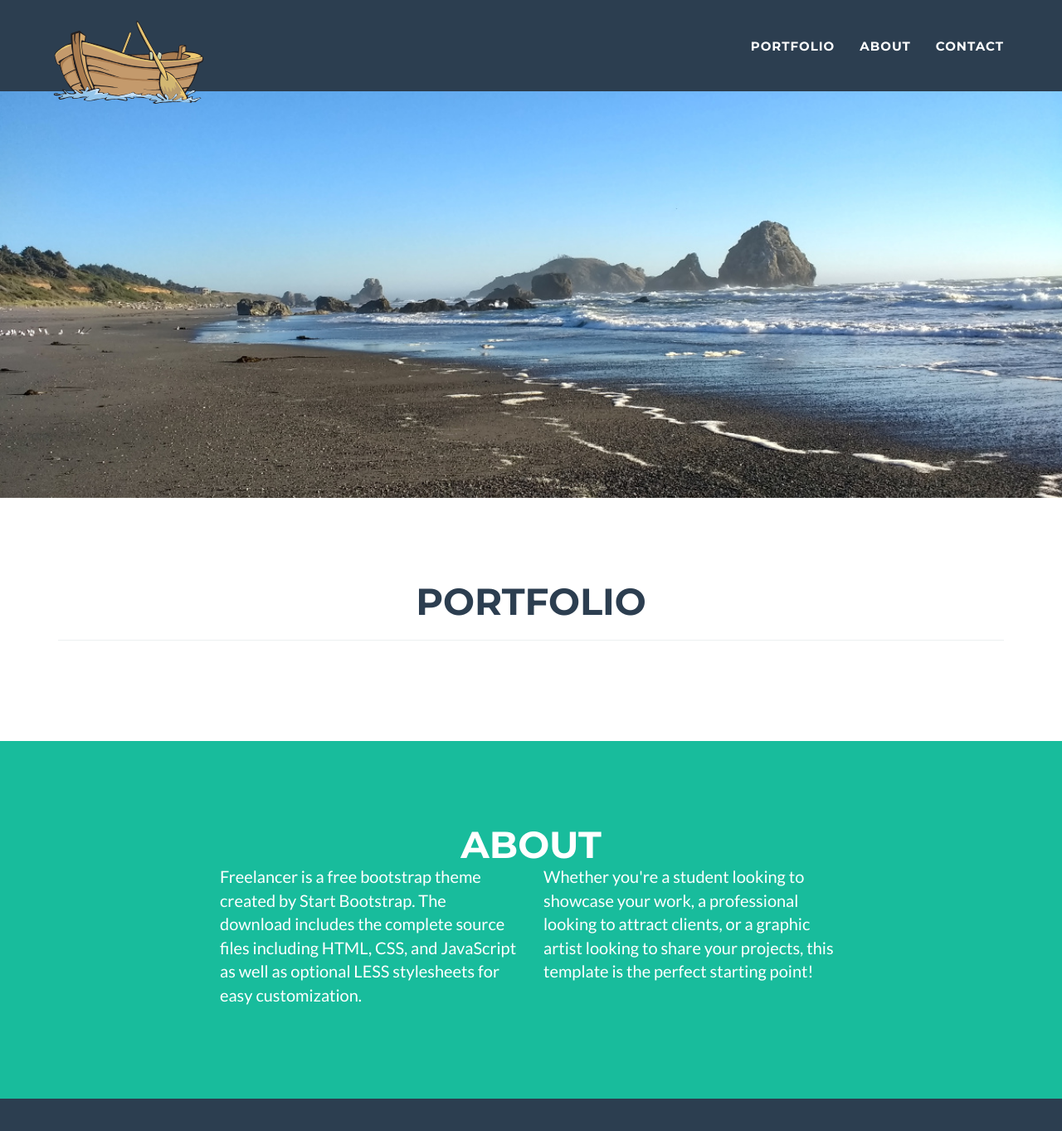
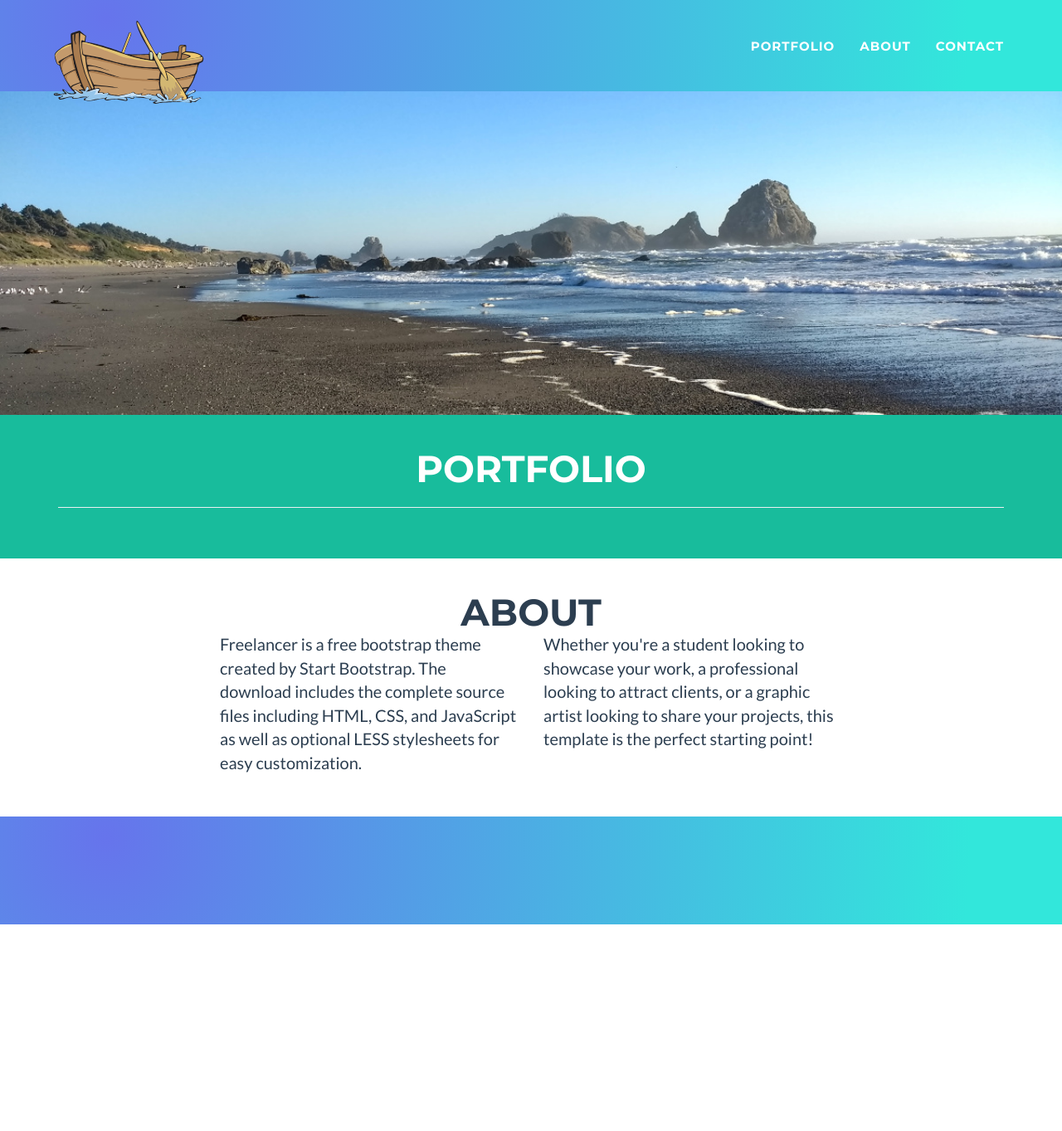
Before and after one commit to ilooner/paddletotheseasite, a Jekyll site: the page built from site/index.html, in a window 1280 px wide and 1400 px high. Shown: the top 1363 px of the window at 83% size. Built offline with Jekyll 4.4.1, drawn with Linux system fonts in a browser that asks for light colours.

Commit message:
- More coloring improvements.

```diff
--- a/site/_includes/about.html
+++ b/site/_includes/about.html
@@ -1,5 +1,5 @@
  <!-- About Section -->
-    <section class="success" id="about">
+    <section id="about">
         <div class="container">
             <div class="row">
                 <div class="col-lg-12 text-center">
--- a/site/_includes/footer.html
+++ b/site/_includes/footer.html
@@ -1,6 +1,6 @@
     <!-- Footer -->
     <footer class="text-center">
-        <div class="footer-above">
+        <div class="footer-above bar">
             <div class="container">
                 <div class="row">
                     <div class="footer-col col-md-4">
--- a/site/_includes/nav.html
+++ b/site/_includes/nav.html
@@ -1,5 +1,5 @@
    <!-- Navigation -->
-    <nav class="navbar navbar-default navbar-fixed-top">
+    <nav class="navbar navbar-default navbar-fixed-top bar">
         <div class="container">
             <!-- Brand and toggle get grouped for better mobile display -->
             <div class="navbar-header page-scroll">
@@ -11,14 +11,7 @@
                 </button>
                 <a class="navbar-brand" href="#page-top">
                     {% if site.logo_image %}
-                        <img src="{{ site.logo_image | relative_url }}"
-                        {% if site.logo_width %}
-                            width="{{ site.logo_width }}"
-                        {% endif %}
-                        {% if site.logo_height %}
-                            height="{{ site.logo_height }}"
-                        {% endif %}
-                        >
+                        <img src="{{ site.logo_image | relative_url }}" class="logoimage">
                     {% endif %}
                 </a>
             </div>
--- a/site/_includes/portfolio_grid.html
+++ b/site/_includes/portfolio_grid.html
@@ -1,6 +1,5 @@
-
 <!-- Portfolio Grid Section -->
-    <section id="portfolio">
+<section class="success" id="portfolio">
     <div class="container">
         <div class="row">
             <div class="col-lg-12 text-center">
```
Also changed, not shown: site/_includes/css/main.css (+24 -5 lines). Lines whose indentation alone changed are shown as unchanged.
